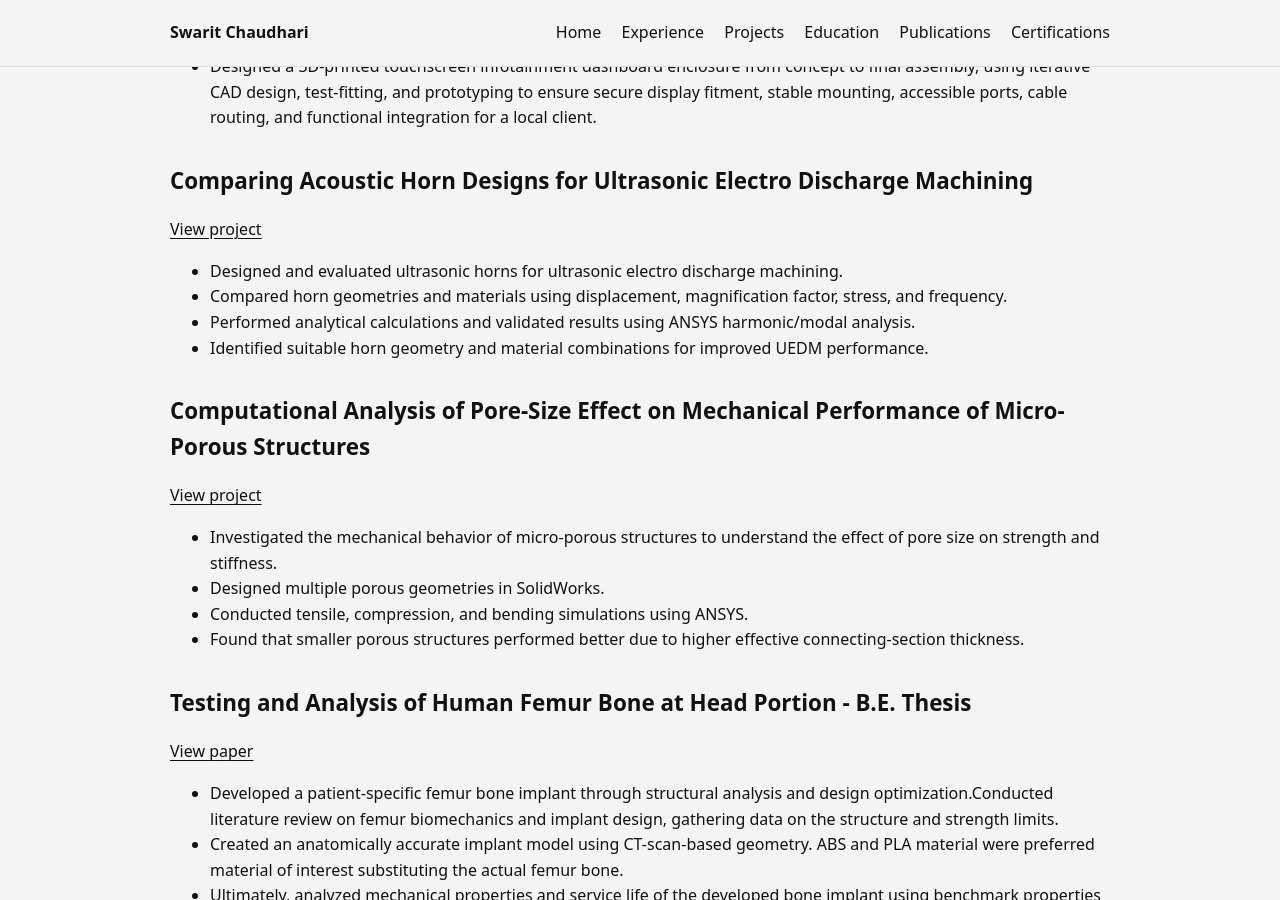
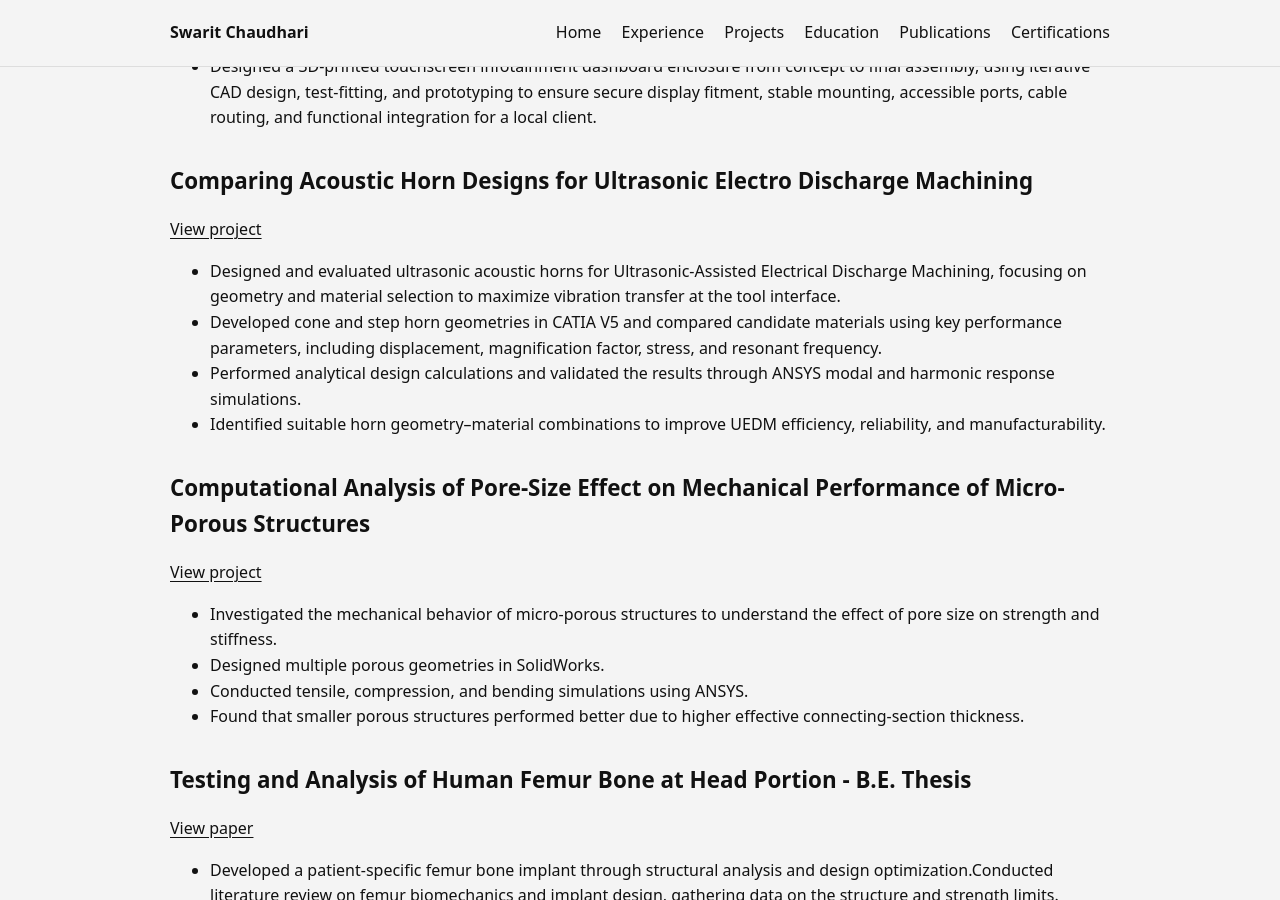
Before and after one commit to Swarit31/Swarit31.github.io, a Jekyll site: the page built from Projects.md, in a window 1280 px wide and 900 px high, scrolled down 515 px. Built offline with Jekyll 4.4.1, drawn with Linux system fonts in a browser that asks for light colours.

Commit message:
Update Projects.md

```diff
--- a/Projects.md
+++ b/Projects.md
@@ -17,10 +17,10 @@ permalink: /projects/
 
 [View project](https://drive.google.com/file/d/1TZvKJ6EA-MULNo2_hepJlK4ximdFGhar/view?usp=sharing)
 
-- Designed and evaluated ultrasonic horns for ultrasonic electro discharge machining.
-- Compared horn geometries and materials using displacement, magnification factor, stress, and frequency.
-- Performed analytical calculations and validated results using ANSYS harmonic/modal analysis.
-- Identified suitable horn geometry and material combinations for improved UEDM performance.
+- Designed and evaluated ultrasonic acoustic horns for Ultrasonic-Assisted Electrical Discharge Machining, focusing on geometry and material selection to maximize vibration transfer at the tool interface.
+- Developed cone and step horn geometries in CATIA V5 and compared candidate materials using key performance parameters, including displacement, magnification factor, stress, and resonant frequency.
+- Performed analytical design calculations and validated the results through ANSYS modal and harmonic response simulations.
+- Identified suitable horn geometry–material combinations to improve UEDM efficiency, reliability, and manufacturability.
 
 ## Computational Analysis of Pore-Size Effect on Mechanical Performance of Micro-Porous Structures
 
```
